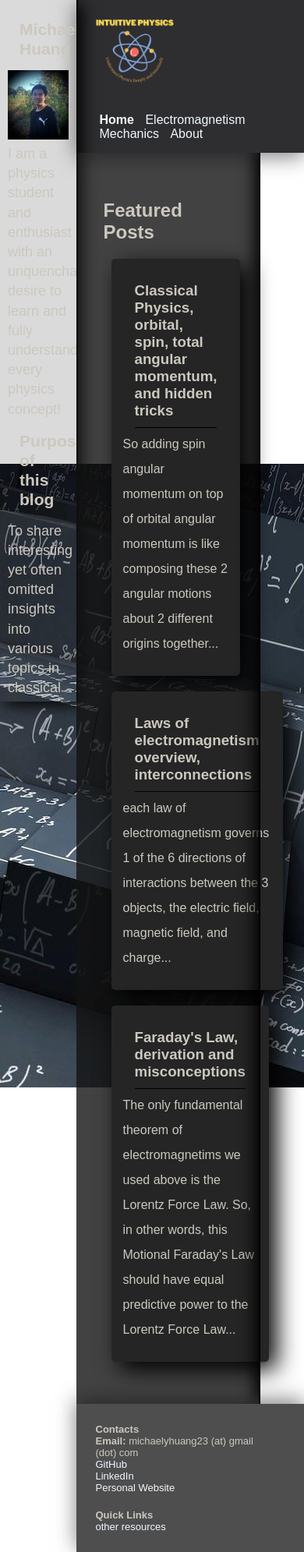
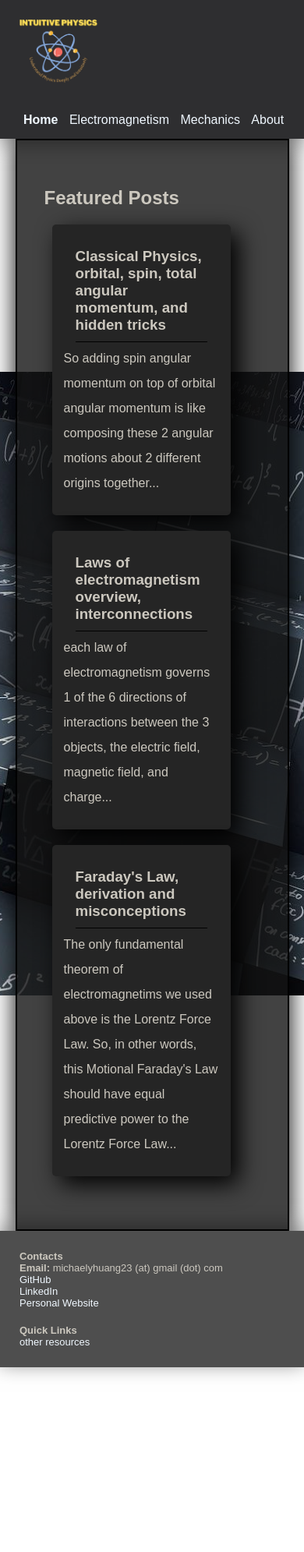
Before and after one commit to IntuitivePhysics/IntuitivePhysics, a Jekyll site: the page built from index.html, in a window 390 px wide. Shown: the whole page at 78% size. Built offline with Jekyll 4.4.1, drawn with Linux system fonts in a browser that asks for light colours.

Commit message:
mobile support

```diff
--- a/_layouts/default.html
+++ b/_layouts/default.html
@@ -27,7 +27,6 @@
 
 
 <body>
-
     <div class="sidebar">
         <div class="foreword">
             <h3>Michael Huang</h3>
--- a/_sass/main.scss
+++ b/_sass/main.scss
@@ -292,10 +292,33 @@ footer{
 
 
 @media only screen and (max-width: 768px) {
+    .sidebar{
+        display: none;
+    }
+    .mainbody{
+        width: 100%;
+        margin-left: 0;
+    }
+    .main-left{
+        width:90%;
+        margin-left: 5%;
+        margin-right: 5%;
+        border: 2px solid black;
+        box-shadow: 0px 0px 30px 0px rgb(0, 0, 0);
+    }
+    .main-right{
+        display: none;
+    }
+    .post-content{
+        margin-left: 2%;
+        margin-right: 2%;
+        padding-left: 25px;
+        width: 96%;
+        padding-right: 25px;
+        border: 2px solid black;
+        box-shadow: 0px 5px 20px 0px black;
+    }
     .post-mid{
-        padding-left: 0;
-        width: 100%;
-        padding-right: 0;
         font-size: medium;
     }
     .head-content{
@@ -307,7 +330,10 @@ footer{
     }
     .related-post{
         width: auto;
-        border-left: none;
-        border-top: 2px ridge black;
+        border: none;
+        box-shadow: none;
+        box-sizing: border-box;
+        margin-left: 5%;
     }
+
 }
```
